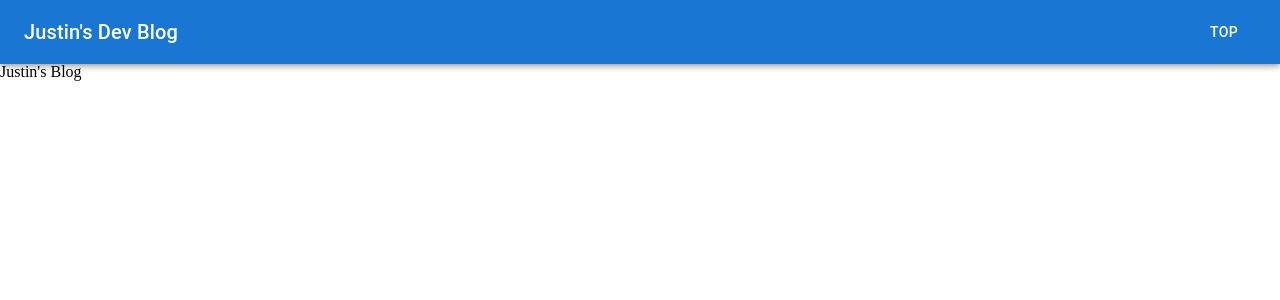
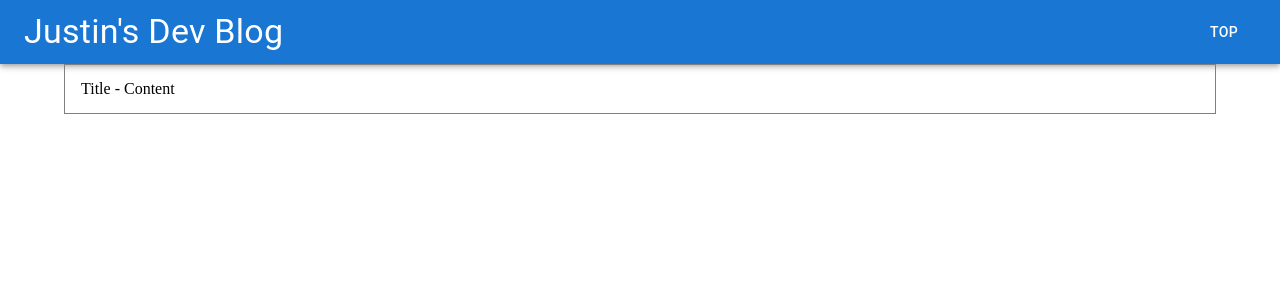
Before and after one commit to justinkim2015/personal-blog, a React (Create React App) app in the folder frontend/: page / in a window 1280 px wide. Shown: the top 300 px of the page. Built offline with nearby package versions, Linux system fonts and the light colour scheme.

Commit message:
Integrate backend with front

```diff
--- a/frontend/package.json
+++ b/frontend/package.json
@@ -1,6 +1,7 @@
 {
   "name": "frontend",
   "version": "0.1.0",
+  "proxy": "http://localhost:8080/",
   "private": true,
   "dependencies": {
     "@emotion/react": "^11.10.6",
--- a/frontend/src/App.js
+++ b/frontend/src/App.js
@@ -1,11 +1,13 @@
 import './basestyles/App.css';
 import Navbar from './components/Navbar';
+import Posts from './components/Posts';
+import Post from './components/Post';
 
-function App() {
+const App = () => {
   return (
-    <div className="App">
+    <div id="main">
       <Navbar></Navbar>
-      <h1>Justin's Blog</h1>
+      <Posts></Posts>
     </div>
   );
 }
--- a/frontend/src/basestyles/App.css
+++ b/frontend/src/basestyles/App.css
@@ -0,0 +1,4 @@
+#main {
+  display: flex;
+  flex-direction: column;
+}
--- a/frontend/src/components/Navbar.js
+++ b/frontend/src/components/Navbar.js
@@ -10,7 +10,7 @@ export default function Navbar() {
     <Box sx={{ flexGrow: 1 }}>
       <AppBar position="static">
         <Toolbar>
-          <Typography variant="h6" component="div" sx={{ flexGrow: 1 }}>
+          <Typography variant="h4" component="div" sx={{ flexGrow: 1 }}>
             Justin's Dev Blog
           </Typography>
           <Button color="inherit">Top</Button>
--- /dev/null
+++ b/frontend/src/components/Post.js
@@ -0,0 +1,11 @@
+import { Box } from "@mui/system"
+
+const Post = ({title, content}) => {
+  return (
+    <Box sx={{ p: 2, border: '1px solid grey' }}>
+      {title} - {content}
+    </Box>
+  )
+}
+
+export default Post
--- /dev/null
+++ b/frontend/src/components/Posts.js
@@ -0,0 +1,28 @@
+import { Container } from "@mui/system";
+import Post from "./Post";
+import { useState, useEffect } from "react";
+
+const Posts = () => {
+  const [posts, setPosts] = useState({});
+  const [loading, setLoading] = useState(true);
+
+  // useEffect(() => {
+  //   fetch('/api/posts')
+  //   .then((resp) => {
+  //     return resp.json()
+  //   })
+  //   .then((resp) => {
+  //     setPosts(resp)
+  //     setLoading(false)
+  //   })
+  // }, [])
+
+  const generatePosts = () => {};
+  return (
+    <Container>
+      <Post title="Title" content="Content"></Post>
+    </Container>
+  );
+};
+
+export default Posts;
```
